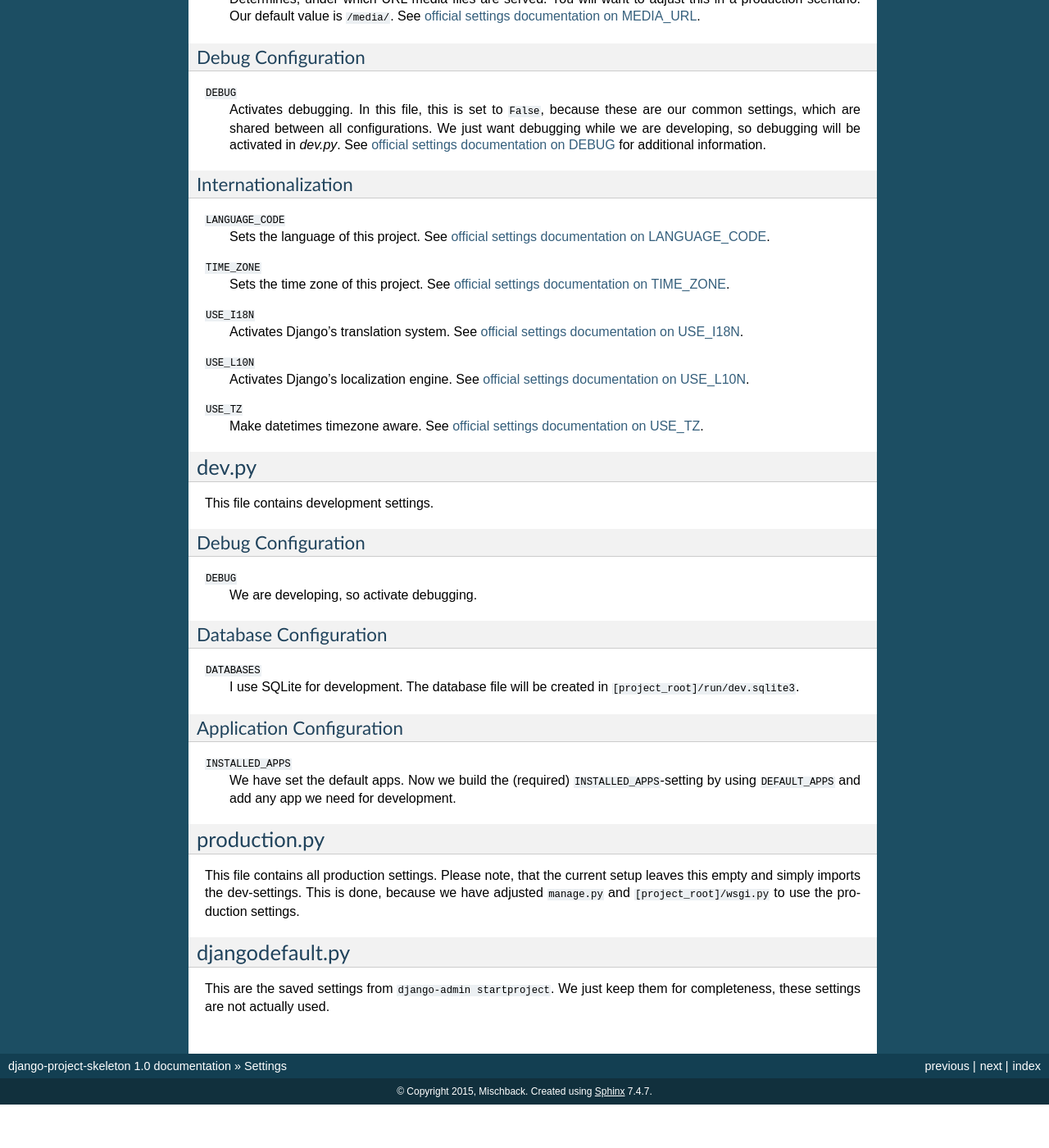
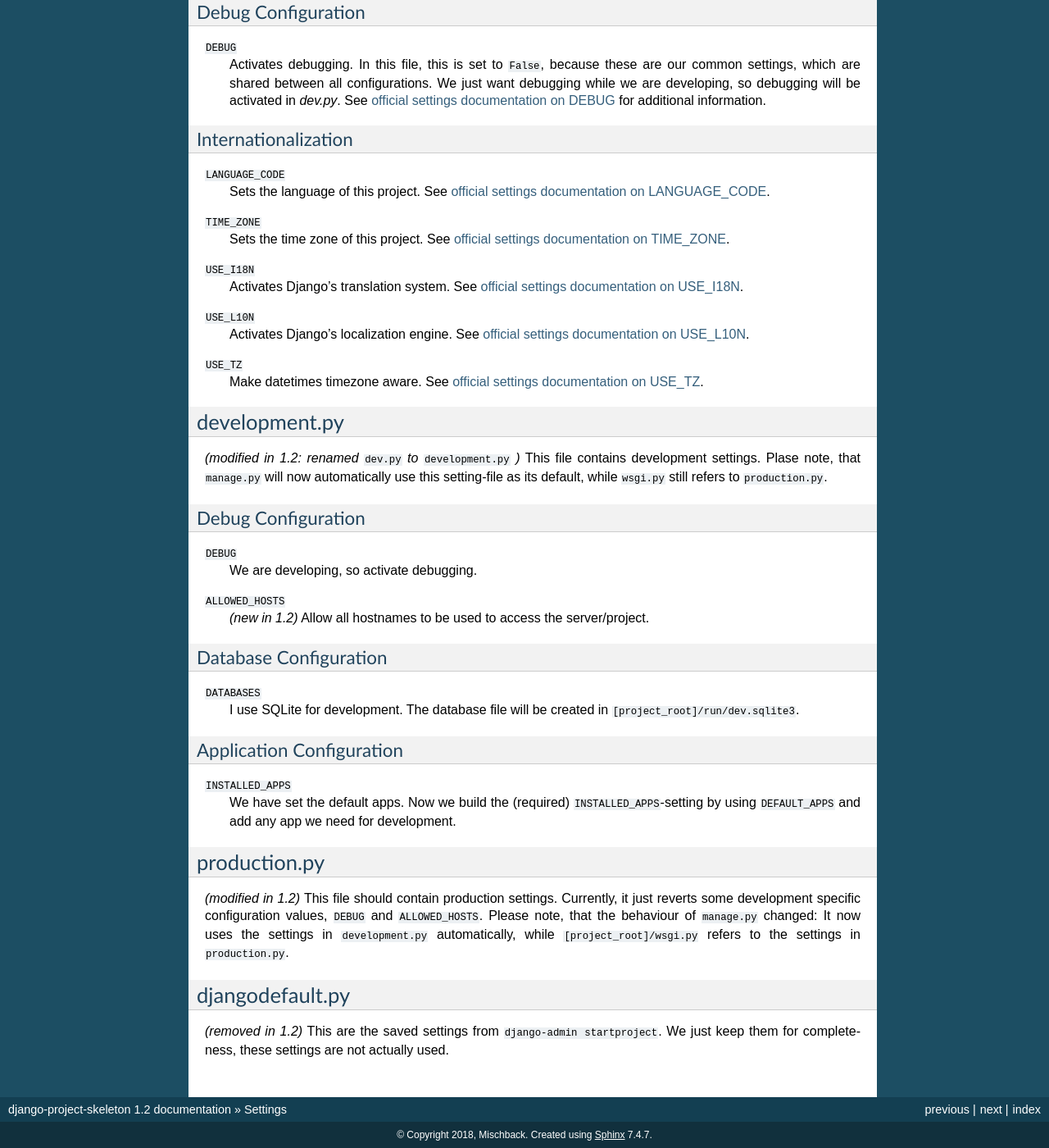
Before and after one commit to Mischback/django-project-skeleton, a Sphinx documentation site: the page built from doc/source/settings.rst, in a window 1280 px wide and 1400 px high, scrolled down 1906 px. Shown: the whole window at 82% size. Built offline with Sphinx 7.4.7, drawn with Linux system fonts in a browser that asks for light colours; before the commit the page ends 3253 px from its top, so only the background shows below that; some of the changed text lies outside the part shown.

Commit message:
Bumb links to Django 1.11

```diff
--- a/README.rst
+++ b/README.rst
@@ -12,7 +12,7 @@
     Mischback
 
 Contributors:
-    `agirardeaudale <https://github.com/agirardeuadale>`_
+    `agirardeaudale <https://github.com/agirardeuadale>`_,
     `jmrbcu <https://github.com/jmrbcu>`_
 
 Status:
@@ -30,7 +30,7 @@
 -----
 
 To use this repository just use the ``template`` option of `django-admin
-<https://docs.djangoproject.com/en/1.8/ref/django-admin/#startproject-projectname-destination>`_::
+<https://docs.djangoproject.com/en/1.11/ref/django-admin/#startproject>`_::
 
     $ django-admin startproject --template=https://github.com/Mischback/django-project-skeleton/archive/development.zip [projectname]
 
--- a/doc/source/conf.py
+++ b/doc/source/conf.py
@@ -49,16 +49,16 @@
 
 # General information about the project.
 project = u'django-project-skeleton'
-copyright = u'2015, Mischback'
+copyright = u'2018, Mischback'
 
 # The version info for the project you're documenting, acts as replacement for
 # |version| and |release|, also used in various other places throughout the
 # built documents.
 #
 # The short X.Y version.
-version = '1.0'
+version = '1.2'
 # The full version, including alpha/beta/rc tags.
-release = '1.0'
+release = '1.2'
 
 # The language for content autogenerated by Sphinx. Refer to documentation
 # for a list of supported languages.
--- a/doc/source/quickstart.rst
+++ b/doc/source/quickstart.rst
@@ -12,8 +12,7 @@
     │   ├── __init__.py
     │   ├── settings/
     │   │   ├── common.py
-    │   │   ├── dev.py
-    │   │   ├── djangodefault.py
+    │   │   ├── development.py
     │   │   ├── __init__.py
     │   │   └── production.py
     │   ├── urls.py
--- a/doc/source/settings.rst
+++ b/doc/source/settings.rst
@@ -26,24 +26,22 @@
 ``STATIC_ROOT``
     The directory to collect static files into. It will be set to
     ``[project_root]/run/static``. Please refer to the `official settings
-    documentation on STATIC_ROOT <https://docs.djangoproject.com/en/1.8/ref/settings/#static-root>`_
-    and `this howto on static files <https://docs.djangoproject.com/en/1.8/howto/static-files/>`_.
+    documentation on STATIC_ROOT <https://docs.djangoproject.com/en/1.11/ref/settings/#static-root>`_
+    and `this howto on static files <https://docs.djangoproject.com/en/1.11/howto/static-files/>`_.
 
 ``MEDIA_ROOT``
     The directory for user-uploaded files. It will be set to
     ``[project_root]/run/media``. Please refer to the `official settings
-    documentation on MEDIA_ROOT <https://docs.djangoproject.com/en/1.8/ref/settings/#media-root>`_.
+    documentation on MEDIA_ROOT <https://docs.djangoproject.com/en/1.11/ref/settings/#media-root>`_.
 
 ``STATICFILES_DIRS``
     Django will look in these locations for additional static
     assets to collect. Our settings module adds ``[project_root]/static`` to
     the list. See the `official settings documentation on STATICFILES_DIRS
-    <https://docs.djangoproject.com/en/1.8/ref/settings/#staticfiles-dirs>`_
+    <https://docs.djangoproject.com/en/1.11/ref/settings/#staticfiles-dirs>`_
     for more details.
 
 ``PROJECT_TEMPLATES``
-    *(changed in 1.1)*
-
     Django will look in these locations for additional
     templates. Our settings module adds ``[project_root]/templates``.
 
@@ -52,7 +50,7 @@
     is controlled with the TEMPLATES directive and represents the old
     TEMPLATE_DIRS directive. See the
     `official settings documentation on TEMPLATE_DIRS
-    <https://docs.djangoproject.com/en/1.8/ref/settings/#template-dirs>`_
+    <https://docs.djangoproject.com/en/1.11/ref/settings/#template-dirs>`_
     for more details.
 
 Application Configuration
@@ -63,16 +61,16 @@
     that this is no official setting. Django operates with ``INSTALLED_APPS``,
     which will be set in *dev.py*.
 
-``MIDDLEWARE_CLASSES``
+``MIDDLEWARE``
+    *(new in 1.2; Django 1.10)*
     These are the default middleware classes, directly taken from the default
     settings created by ``django-admin startproject``. See the
     `official settings documentation on MIDDLEWARE_CLASSES
-    <https://docs.djangoproject.com/en/1.8/ref/settings/#middleware-classes>`_
-    for more details.
+    <https://docs.djangoproject.com/en/1.11/ref/settings/#middleware>`_
+    for more details. (Please note: This was used to be called
+    *MIDDLEWARE_CLASSES*)
 
 ``TEMPLATES``
-    *(new in 1.1; Django 1.8)*
-
     This setting reflects the new feature of multiple template engines, which
     was introduced in Django 1.8. The value is taken from the
     `official upgrading guide <https://docs.djangoproject.com/en/dev/ref/templates/upgrading/>`_
@@ -89,12 +87,12 @@
 ``ADMINS``
     You will have to fill this setting yourself, please refer to `official
     settings documentation on ADMINS
-    <https://docs.djangoproject.com/en/1.8/ref/settings/#admins>`_.
+    <https://docs.djangoproject.com/en/1.11/ref/settings/#admins>`_.
 
 ``MANAGERS``
     You will have to fill this setting yourself, please refer to `official
     settings documentation on MANAGERS
-    <https://docs.djangoproject.com/en/1.8/ref/settings/#managers>`_.
+    <https://docs.djangoproject.com/en/1.11/ref/settings/#managers>`_.
 
 Django Running Configuration
 ^^^^^^^^^^^^^^^^^^^^^^^^^^^^
@@ -106,23 +104,24 @@
 ``ROOT_URLCONF``
     Determines the root URLconf. Set to ``[project_name].urls``. See `official
     settings documentation on ROOT_URLCONF
-    <https://docs.djangoproject.com/en/1.8/ref/settings/#root-urlconf>`_.
+    <https://docs.djangoproject.com/en/1.11/ref/settings/#root-urlconf>`_.
 
 ``SITE_ID``
+    *(removed in 1.2)*
     A unique ID of the site. See `official settings documentation on SITE_ID
-    <https://docs.djangoproject.com/en/1.8/ref/settings/#site-id>`_.
+    <https://docs.djangoproject.com/en/1.11/ref/settings/#site-id>`_.
 
 ``STATIC_URL``
     Determines, under which URL static files are served. You will want to
     adjust this in a production scenario. Our default value is ``/static/``.
     See `official settings documentation on STATIC_URL
-    <https://docs.djangoproject.com/en/1.8/ref/settings/#static-url>`_.
+    <https://docs.djangoproject.com/en/1.11/ref/settings/#static-url>`_.
 
 ``MEDIA_URL``
     Determines, under which URL media files are served. You will want to
     adjust this in a production scenario. Our default value is ``/media/``.
     See `official settings documentation on MEDIA_URL
-    <https://docs.djangoproject.com/en/1.8/ref/settings/#media-url>`_.
+    <https://docs.djangoproject.com/en/1.11/ref/settings/#media-url>`_.
 
 Debug Configuration
 ^^^^^^^^^^^^^^^^^^^
@@ -132,7 +131,7 @@
     are our common settings, which are shared between all configurations. We
     just want debugging while we are developing, so debugging will be activated
     in *dev.py*. See `official settings documentation on DEBUG
-    <https://docs.djangoproject.com/en/1.8/ref/settings/#debug>`_ for additional
+    <https://docs.djangoproject.com/en/1.11/ref/settings/#debug>`_ for additional
     information.
 
 Internationalization
@@ -140,39 +139,46 @@
 
 ``LANGUAGE_CODE``
     Sets the language of this project. See `official settings documentation on
-    LANGUAGE_CODE <https://docs.djangoproject.com/en/1.8/ref/settings/#language-code>`_.
+    LANGUAGE_CODE <https://docs.djangoproject.com/en/1.11/ref/settings/#language-code>`_.
 
 ``TIME_ZONE``
     Sets the time zone of this project. See `official settings documentation
     on TIME_ZONE
-    <https://docs.djangoproject.com/en/1.8/ref/settings/#time-zone>`_.
+    <https://docs.djangoproject.com/en/1.11/ref/settings/#time-zone>`_.
 
 ``USE_I18N``
     Activates Django's translation system. See `official settings documentation
     on USE_I18N
-    <https://docs.djangoproject.com/en/1.8/ref/settings/#use-i18n>`_.
+    <https://docs.djangoproject.com/en/1.11/ref/settings/#use-i18n>`_.
 
 ``USE_L10N``
     Activates Django's localization engine. See `official settings documentation
     on USE_L10N
-    <https://docs.djangoproject.com/en/1.8/ref/settings/#use-l10n>`_.
+    <https://docs.djangoproject.com/en/1.11/ref/settings/#use-l10n>`_.
 
 ``USE_TZ``
     Make datetimes timezone aware. See `official settings documentation on
     USE_TZ
-    <https://docs.djangoproject.com/en/1.8/ref/settings/#use-tz>`_.
+    <https://docs.djangoproject.com/en/1.11/ref/settings/#use-tz>`_.
 
 
-dev.py
-------
+development.py
+--------------
 
-This file contains development settings.
+*(modified in 1.2: renamed* ``dev.py`` *to* ``development.py`` *)*
+This file contains development settings. Plase note, that ``manage.py`` will
+now automatically use this setting-file as its default, while ``wsgi.py``
+still refers to ``production.py``.
 
 Debug Configuration
 ^^^^^^^^^^^^^^^^^^^
 
 ``DEBUG``
     We are developing, so activate debugging.
+
+``ALLOWED_HOSTS``
+    *(new in 1.2)*
+    Allow all hostnames to be used to access the server/project.
 
 Database Configuration
 ^^^^^^^^^^^^^^^^^^^^^^
@@ -193,14 +199,17 @@
 production.py
 -------------
 
-This file contains all production settings. Please note, that the current
-setup leaves this empty and simply imports the dev-settings. This is done,
-because we have adjusted ``manage.py`` and ``[project_root]/wsgi.py`` to use
-the production settings.
+*(modified in 1.2)*
+This file should contain production settings. Currently, it just reverts some
+development specific configuration values, ``DEBUG`` and ``ALLOWED_HOSTS``.
+Please note, that the behaviour of ``manage.py`` changed: It now uses the
+settings in ``development.py`` automatically, while ``[project_root]/wsgi.py``
+refers to the settings in ``production.py``.
 
 
 djangodefault.py
 ----------------
 
+*(removed in 1.2)*
 This are the saved settings from ``django-admin startproject``. We just keep
 them for completeness, these settings are not actually used.
--- a/doc/source/versions.rst
+++ b/doc/source/versions.rst
@@ -1,5 +1,10 @@
 Versions
 ========
+``1.2, development``
+    suitable for Django version: **1.11**::
+
+    $ django-admin startproject --template=https://github.com/Mischback/django-project-skeleton/archive/1.2.zip [projectname]
+
 
 ``1.1, master``
     suitable for Django version: **1.8**::
```
Also changed, not shown: doc/source/index.rst (+13 -1 lines), doc/source/structure.rst (+6 -8 lines).
